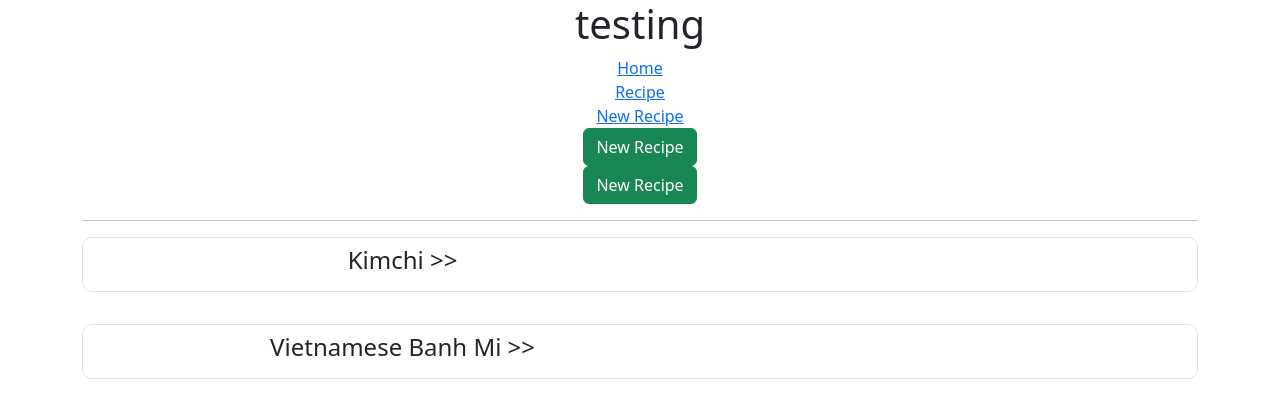
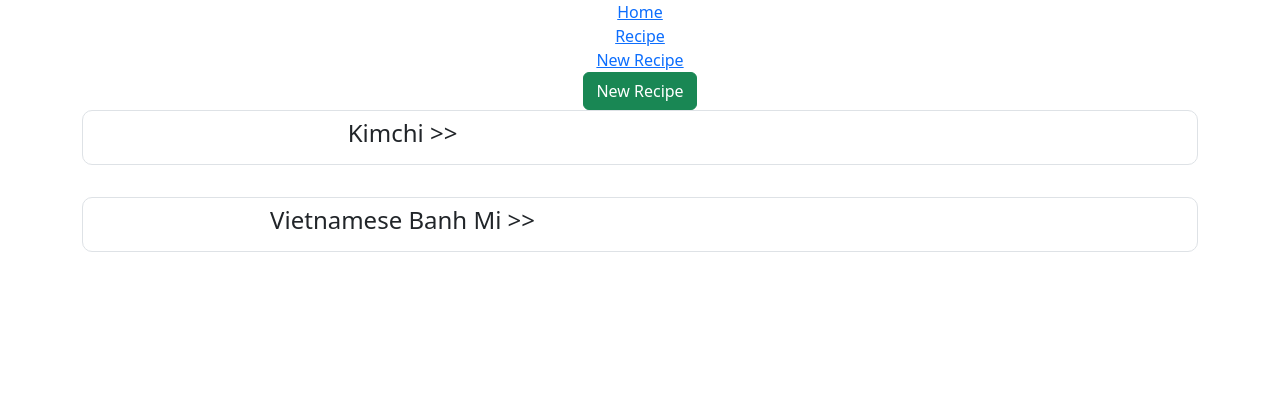
Before and after one commit to NamKingCSAT/vrecipebook, an Angular app: page /recipes in a window 1280 px wide. Shown: the top 418 px of the page. Built offline with nearby package versions, Linux system fonts and the light colour scheme.

Commit message:
modifying routing to correctly display child component under nested routes

```diff
--- a/src/app/app.component.html
+++ b/src/app/app.component.html
@@ -1,5 +1,4 @@
 <div class="container text-center">
-  <h1>testing</h1>
   <a routerLink="/">Home</a><br />
   <a routerLink="/recipes">Recipe</a><br />
   <a routerLink="/recipes/new">New Recipe</a>
--- a/src/app/recipes/recipe-list/recipe-list.component.html
+++ b/src/app/recipes/recipe-list/recipe-list.component.html
@@ -1,10 +1,4 @@
 <div class="component-container">
-  <div class="row">
-    <div class="col-xs-12">
-      <button class="btn btn-success" href="/recipes/new">New Recipe</button>
-    </div>
-  </div>
-  <hr />
   <div class="row">
     <div class="col-xs-12">
       <div class="list-group">
--- a/src/app/recipes/recipes.component.html
+++ b/src/app/recipes/recipes.component.html
@@ -3,4 +3,5 @@
     <button class="btn btn-success">New Recipe</button>
   </div>
 </div>
-<app-recipe-list></app-recipe-list>
+
+<router-outlet></router-outlet>
--- a/src/app/recipes/recipes.component.ts
+++ b/src/app/recipes/recipes.component.ts
@@ -1,4 +1,5 @@
 import { Component } from '@angular/core';
+import { NavigationEnd, Router } from '@angular/router';
 
 @Component({
   selector: 'app-recipes',
```
Also changed, not shown: src/app/app-routing.module.ts (+2 -5 lines).
